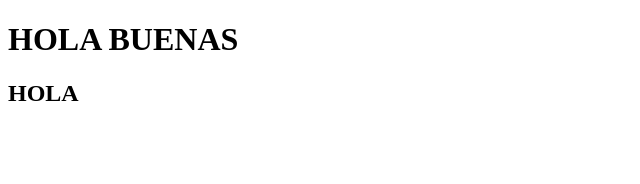
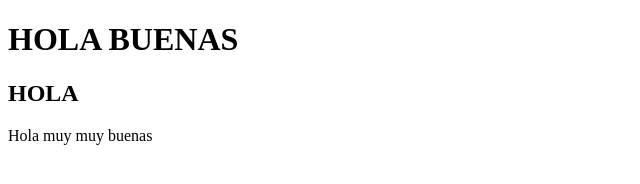
Before and after one commit to MarcCamos/prueba, a plain HTML site: page index.html in a window 1280 px wide. Shown: the whole page, without its empty margins (0-640 px from the left). Drawn offline with Linux system fonts and the light colour scheme.

Commit message:
Update index.html

```diff
--- a/index.html
+++ b/index.html
@@ -8,5 +8,6 @@
 <body>
     <h1>HOLA BUENAS</h1>
     <h2>HOLA</h2>
+    <p>Hola muy muy buenas</p>
 </body>
 </html>
```
